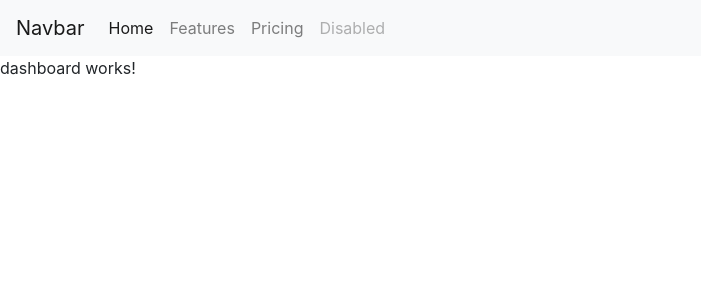
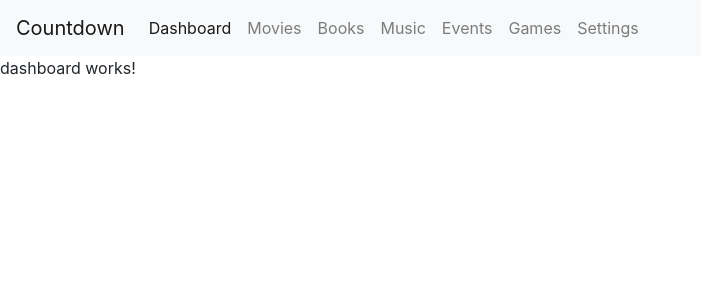
Before and after one commit to LaunchCodeLiftoffProjects/CountDown, an Angular app in the folder countDownFrontEnd/: page /dashboard in a window 1280 px wide. Shown: the top 300 px of the page, without its empty margins (0-701 px from the left). Built offline with nearby package versions, Linux system fonts and the light colour scheme.

Commit message:
Added router links for navigation

```diff
--- a/countDownFrontEnd/src/app/navigation-bar/navigation-bar.component.html
+++ b/countDownFrontEnd/src/app/navigation-bar/navigation-bar.component.html
@@ -1,14 +1,17 @@
 <nav class="navbar navbar-expand-lg navbar-light bg-light">
-    <a class="navbar-brand" href="#">Navbar</a>
+    <a class="navbar-brand disabled" >Countdown</a>
     <button class="navbar-toggler" type="button" data-toggle="collapse" data-target="#navbarNavAltMarkup" aria-controls="navbarNavAltMarkup" aria-expanded="false" aria-label="Toggle navigation">
       <span class="navbar-toggler-icon"></span>
     </button>
     <div class="collapse navbar-collapse" id="navbarNavAltMarkup">
       <div class="navbar-nav">
-        <a class="nav-item nav-link active" href="#">Home <span class="sr-only">(current)</span></a>
-        <a class="nav-item nav-link" href="#">Features</a>
-        <a class="nav-item nav-link" href="#">Pricing</a>
-        <a class="nav-item nav-link disabled" href="#">Disabled</a>
+        <a class="nav-item nav-link active" routerLink="/dashboard">Dashboard</a>
+        <a class="nav-item nav-link" routerLink="/movies">Movies</a>
+        <a class="nav-item nav-link" routerLink="/books">Books</a>
+        <a class="nav-item nav-link" routerLink="/music">Music</a>
+        <a class="nav-item nav-link" routerLink="/events">Events</a>
+        <a class="nav-item nav-link" routerLink="/games">Games</a>
+        <a class="nav-item nav-link" routerLink="/settings">Settings</a>
       </div>
     </div>
   </nav>
```
